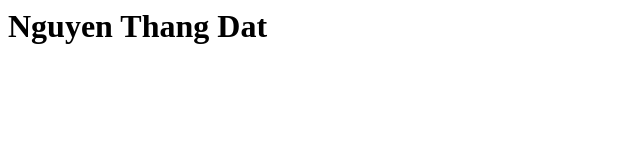
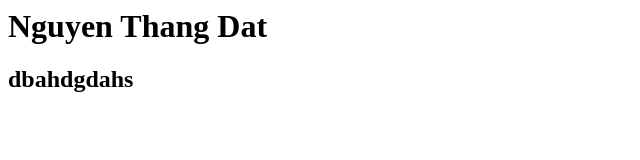
Before and after one commit to ThangDat99/github-nguyenthangdat, a plain HTML site: page index.html in a window 1280 px wide. Shown: the whole page, without its empty margins (0-640 px from the left). Drawn offline with Linux system fonts and the light colour scheme.

Commit message:
Update index.html
added

```diff
--- a/index.html
+++ b/index.html
@@ -1 +1,2 @@
 <h1> Nguyen Thang Dat</h1>
+<h2> dbahdgdahs</h2>
```
